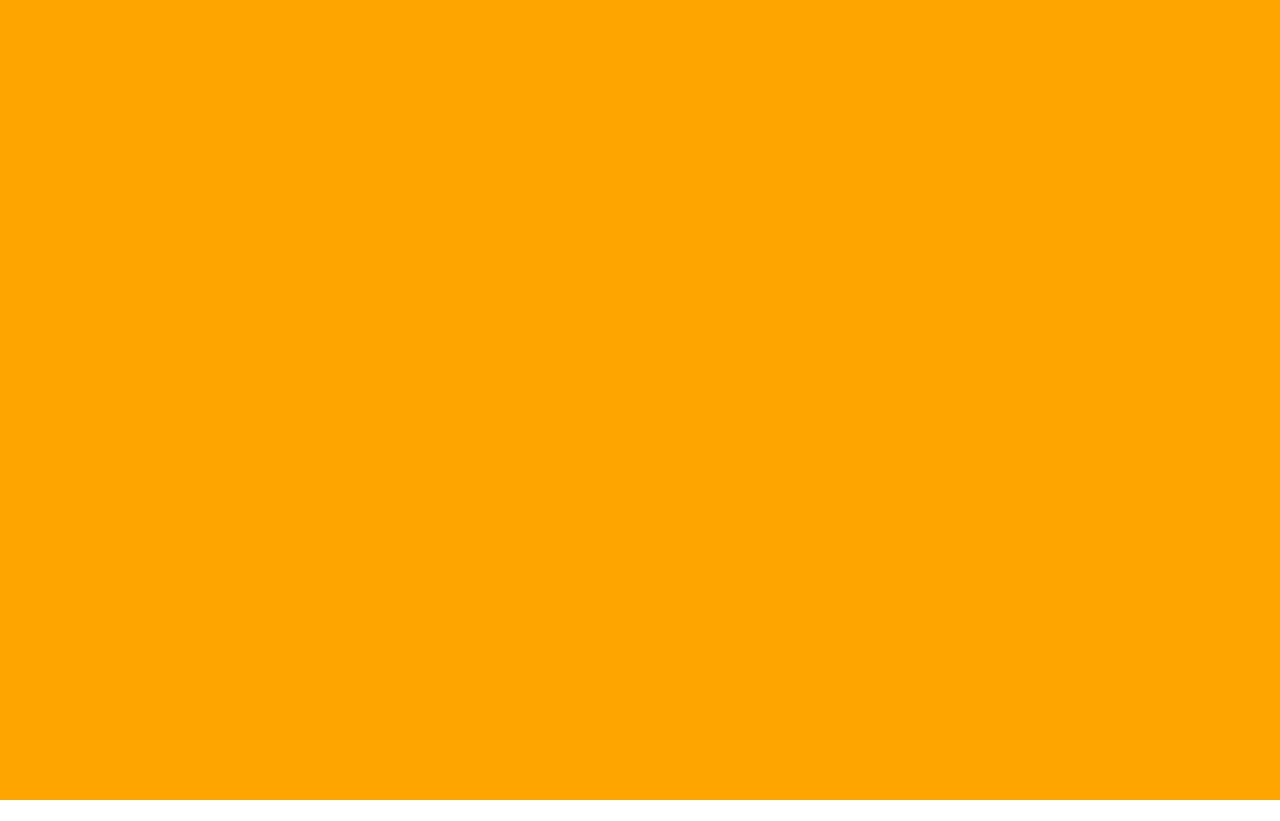
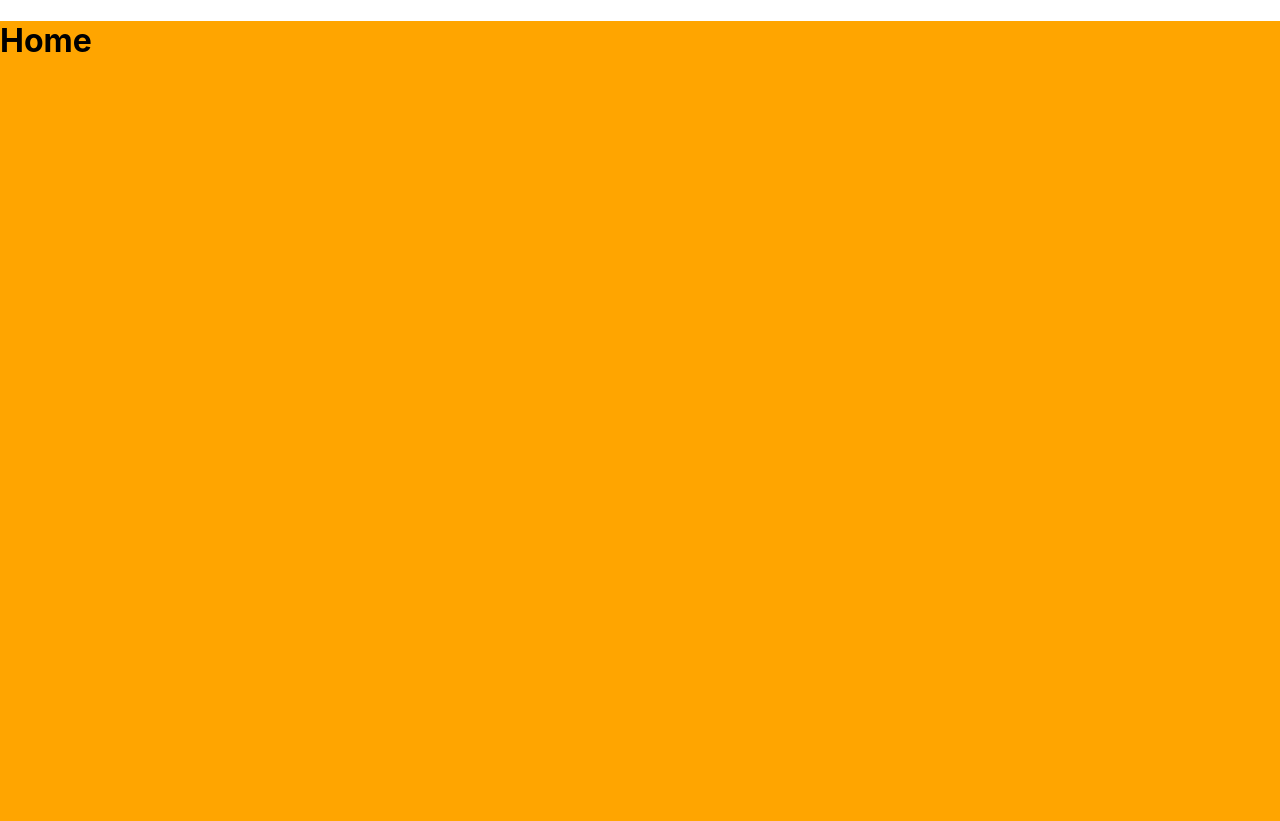
Before and after one commit to dagon0721/daelimx, a React (Create React App) app: page / in a window 1280 px wide. Before the commit the page ends 800 px from the top, so only its background shows below. Built offline with nearby package versions, Linux system fonts and the light colour scheme.

Commit message:
Week2 Upload

```diff
--- /dev/null
+++ b/src/screens/home.tsx
@@ -0,0 +1,13 @@
+// home 화면을 구성
+import styled from "styled-components"
+// styled-component를 통한 css구성
+const Container = styled.div``;
+const Title = styled.h1`
+`;
+
+// 실제 페이지를 구성하는 code
+export default()=>{
+    return <Container>
+        <Title>Home</Title>
+    </Container>
+}
--- /dev/null
+++ b/src/screens/profile.tsx
@@ -0,0 +1,12 @@
+// Profile 화면을 구성
+import styled from "styled-components"
+// styled-component를 통한 css구성
+const Container = styled.div``;
+const Title = styled.h1``;
+
+// 실제 페이지를 구성하는 code
+export default()=>{
+    return <Container>
+        <Title>Profile</Title>
+    </Container>
+}
--- /dev/null
+++ b/src/screens/signin-screen.tsx
@@ -0,0 +1,12 @@
+// signin 화면을 구성
+import styled from "styled-components"
+// styled-component를 통한 css구성
+const Container = styled.div``;
+const Title = styled.h1``;
+
+// 실제 페이지를 구성하는 code
+export default()=>{
+    return <Container>
+        <Title>Sign In</Title>
+    </Container>
+}
--- /dev/null
+++ b/src/screens/signup-screen.tsx
@@ -0,0 +1,12 @@
+// signup 화면을 구성
+import styled from "styled-components"
+// styled-component를 통한 css구성
+const Container = styled.div``;
+const Title = styled.h1``;
+
+// 실제 페이지를 구성하는 code
+export default()=>{
+    return <Container>
+        <Title>Sign Up</Title>
+    </Container>
+}
```
Also changed, not shown: src/App.tsx (+27 -1 lines).
